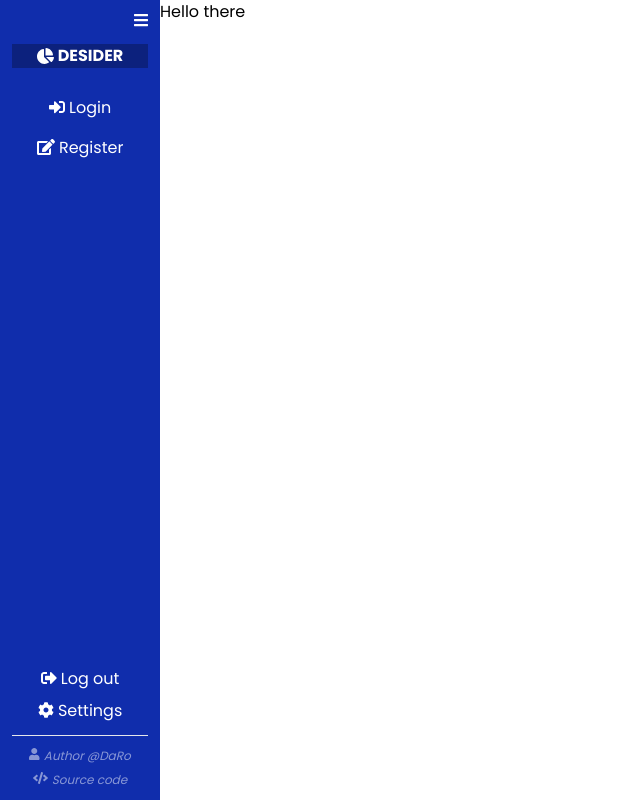
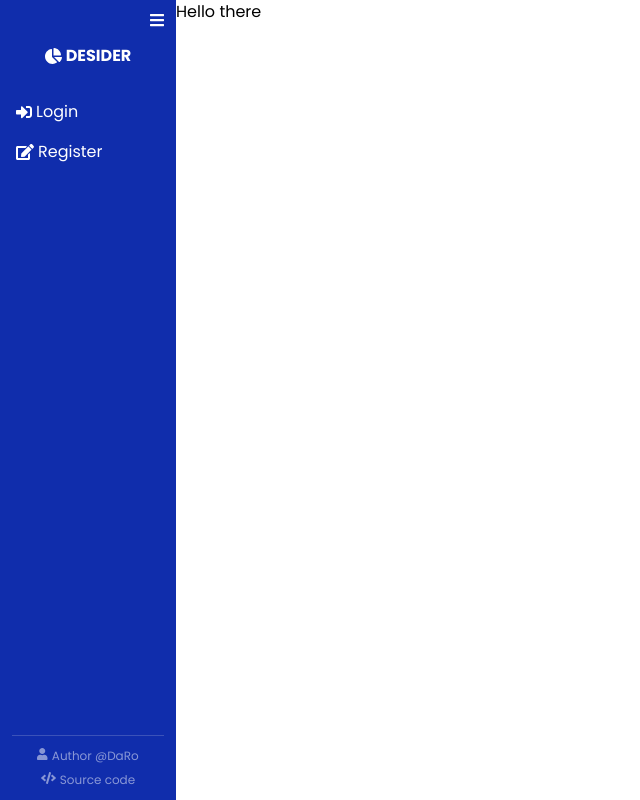
Before and after one commit to DaRoTP/Decider, a Vue app: page / in a window 1280 px wide. Shown: the whole page, without its empty margins (0-640 px from the left). Built offline with nearby package versions, Linux system fonts and the light colour scheme.

Commit message:
[FEAT] sidebar links and composition API setuip
https://github.com/DaRoTP/decider-client/projects/2

```diff
--- a/src/components/Sidebar/NavItem.vue
+++ b/src/components/Sidebar/NavItem.vue
@@ -1,12 +1,16 @@
 <template>
-  <li class="">
-    <router-link v-if="to" :to="to" class="py-2 px-4 rounded-xl">
-      <fa :icon="icon" />
-      {{ label }}
+  <li class="nav-item">
+    <router-link v-if="to" :to="to" class="flex flex-nowrap items-center">
+      <fa :icon="icon" class="mr-1" />
+      <span class="sidebar-text flex-nowrap whitespace-nowrap">
+        {{ label }}
+      </span>
     </router-link>
-    <button v-else @click="clickItem">
-      <fa :icon="icon" />
-      {{ label }}
+    <button v-else @click="clickItem" class="flex flex-nowrap items-center">
+      <fa :icon="icon" class="mr-2" />
+      <span class="sidebar-text whitespace-nowrap">
+        {{ label }}
+      </span>
     </button>
   </li>
 </template>
@@ -30,19 +34,20 @@ export default defineComponent({
       default: "list",
     },
   },
-  methods: {
-    clickItem() {
-      if (this.to) {
-        this.$router.push(this.to);
-      }
-      this.$emit("click");
-    },
+  setup(_, { emit }) {
+    const clickItem = () => emit("click");
+
+    return {
+      clickItem,
+    };
   },
 });
 </script>
 
 <style lang="scss">
-.router-link-active {
-  background: darken($primary, 10%);
+.nav-item {
+  & > .router-link-active {
+    text-decoration: underline;
+  }
 }
 </style>
--- a/src/components/Sidebar/Sidebar.vue
+++ b/src/components/Sidebar/Sidebar.vue
@@ -1,14 +1,20 @@
 <template>
-  <nav class="sidebar flex flex-col align-center p-3">
+  <nav
+    class="sidebar flex flex-col align-center p-3"
+    :class="{ minimized: isMinimized }"
+  >
     <fa icon="bars" class="self-end" @click="minimizeToggle" role="button" />
     <header class="flex flex-col my-4">
-      <router-link class="" :to="{ name: 'Home' }">
+      <router-link
+        :to="{ name: isAuth ? viewNames.DASHBOARD : viewNames.HOME }"
+      >
         <h1 class="font-bold flex justify-center items-center">
-          <fa icon="chart-pie" class="mr-1" />DESIDER
+          <fa icon="chart-pie" class="mr-1" />
+          <span class="sidebar-text">DESIDER</span>
         </h1>
       </router-link>
     </header>
-    <ul class="flex flex-col items-center gap-4 mt-3">
+    <ul class="flex flex-col gap-4 mt-3 flex-grow p-1">
       <template v-if="isAuth">
         <NavItem
           :to="{ name: viewNames.DASHBOARD }"
@@ -20,6 +26,13 @@
           icon="poll"
           label="My Polls"
         />
+        <NavItem
+          @click="logout"
+          icon="sign-out-alt"
+          label="Log out"
+          class="mt-auto"
+        />
+        <NavItem icon="cog" label="Settings" />
       </template>
       <template v-else>
         <NavItem
@@ -34,22 +47,20 @@
         />
       </template>
     </ul>
-    <footer class="mt-auto">
-      <ul class="flex flex-col items-center gap-2">
-        <NavItem @click="logout" icon="sign-out-alt" label="Log out" />
-        <NavItem icon="cog" label="Settings" />
-      </ul>
-      <hr class="my-3" />
+    <footer>
+      <hr class="my-3 opacity-20" />
       <ul class="flex flex-col items-center gap-2 opacity-50">
         <li>
-          <i class="flex text-xs"
-            ><fa icon="user" class="mr-1" /> Author @DaRo</i
-          >
+          <a href="#" class="flex text-xs">
+            <fa icon="user" class="mr-1" />
+            <span class="sidebar-text">Author @DaRo</span>
+          </a>
         </li>
         <li>
-          <i class="flex text-xs"
-            ><fa icon="code" class="mr-1" /> Source code</i
-          >
+          <a href="#" class="flex text-xs">
+            <fa icon="code" class="mr-1" />
+            <span class="sidebar-text">Source code</span>
+          </a>
         </li>
       </ul>
     </footer>
@@ -57,7 +68,8 @@
 </template>
 
 <script lang="ts">
-import { defineComponent } from "vue";
+import { ref, computed, defineComponent } from "vue";
+import { useStore } from "vuex";
 import { viewNames } from "@/router/views";
 import NavItem from "./NavItem.vue";
 
@@ -66,35 +78,42 @@ export default defineComponent({
   components: {
     NavItem,
   },
-  data() {
-    return {
-      viewNames,
-      isMinimized: false,
+  setup() {
+    const store = useStore();
+    const isMinimized = ref(false);
+
+    const logout = () => {
+      store.dispatch("LOGOUT");
     };
-  },
-  methods: {
-    logout() {
-      this.$store.dispatch("LOGOUT");
-    },
-    minimizeToggle() {
-      this.isMinimized = !this.isMinimized;
-    },
-  },
-  computed: {
-    isAuth() {
-      return this.$store.state.isAuth;
-    },
+
+    const minimizeToggle = () => {
+      isMinimized.value = !isMinimized.value;
+    };
+
+    const isAuth = computed(() => store.state.isAuth);
+
+    return { viewNames, isMinimized, isAuth, logout, minimizeToggle };
   },
 });
 </script>
 
-<style lang="scss" scoped>
-$sidebar-width: 10rem;
+<style lang="scss">
+$sidebar-width: 11rem;
+$sidebar-width-minimized: 3rem;
 
 .sidebar {
   background: $primary;
   height: 100%;
   color: white;
   width: $sidebar-width;
+  transition: width 500ms;
+  overflow: hidden;
+
+  &.minimized {
+    width: $sidebar-width-minimized;
+    .sidebar-text {
+      display: none;
+    }
+  }
 }
 </style>
```
